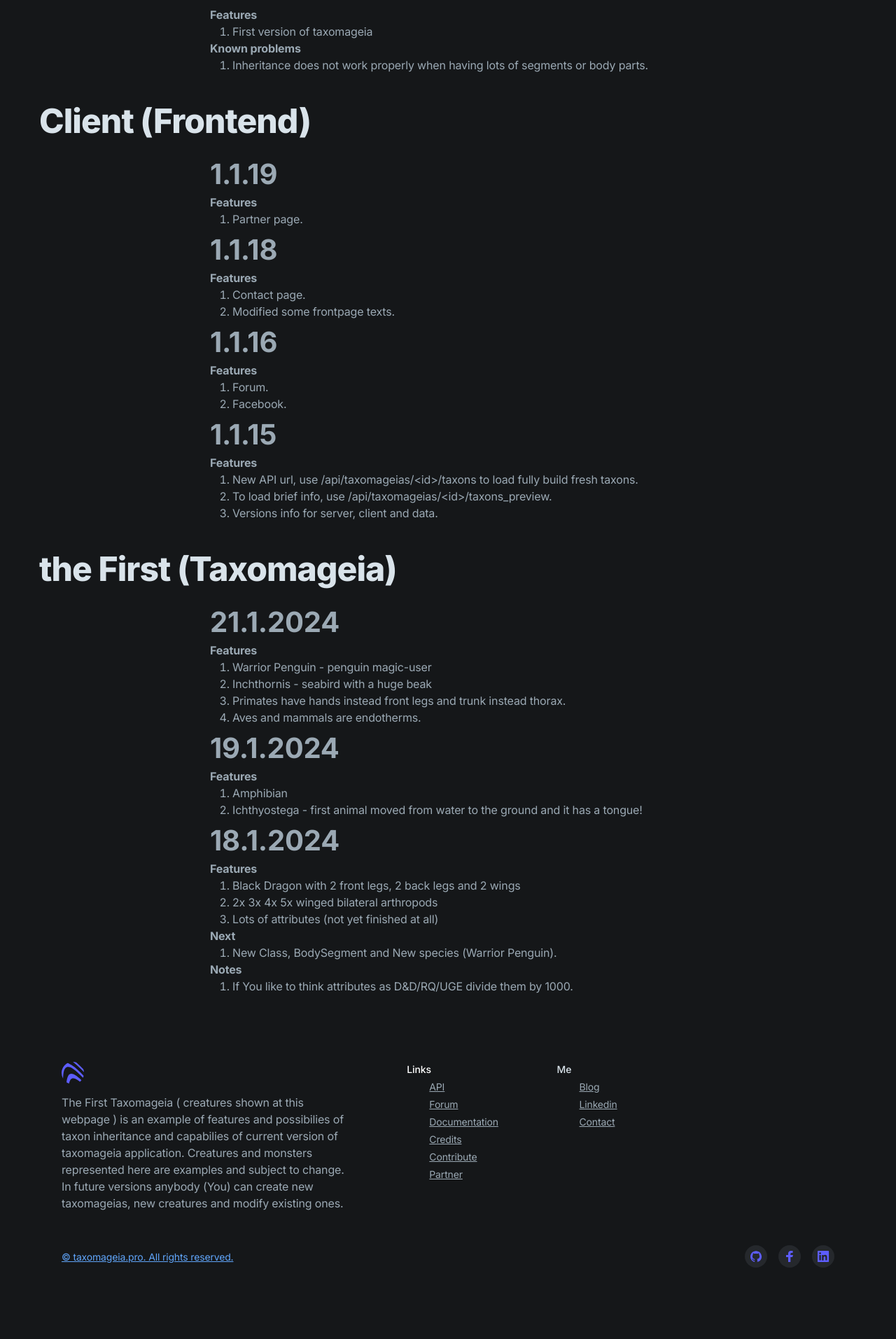
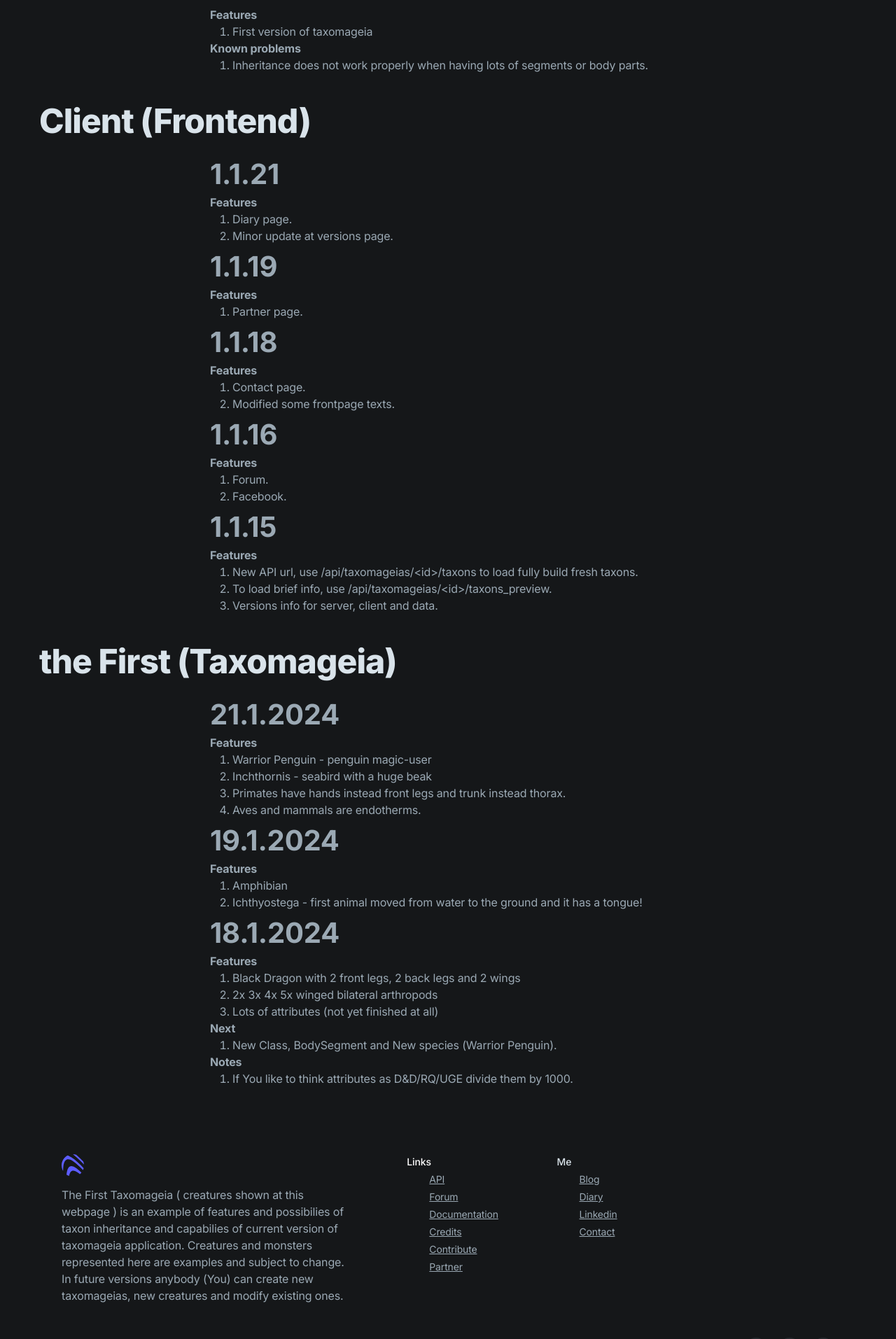
Before and after one commit to Nerdman4U/taxomageia-frontend, a Next.js app: page /versions in a window 1280 px wide. Shown: the part 1379-3292 px from the top of the page at 70% size. Before the commit the page ends 3254 px from the top, so only its background shows below. Built offline with nearby package versions, Linux system fonts and the light colour scheme; no server answers.

Commit message:
feat(diary): diary page

```diff
--- a/app/credits/page.tsx
+++ b/app/credits/page.tsx
@@ -28,7 +28,7 @@
   const templates = credits.templates as items[]
   const images = credits.images as items[]
   return (
-    <section id="versions">
+    <section id="credits">
       <div className="max-w-6xl mx-auto px-4 sm:px-6 text-gray-400">
         <div className="py-12 md:py-20 border-t border-gray-800">
 
--- /dev/null
+++ b/app/diary/page.tsx
@@ -0,0 +1,37 @@
+
+const Diary = () => {
+  return (
+    <section id="diary">
+      <div className="max-w-6xl mx-auto px-4 sm:px-6 text-gray-400">
+        <div className="py-12 md:py-20 border-t border-gray-800">
+
+          {/* Section header */}
+          <div className="max-w-3xl mx-auto text-center pb-12 md:pb-16">
+            {/* <div className="inline-flex text-sm font-semibold py-1 px-3 m-2 text-green-600 bg-green-200 rounded-full mb-4">Reach goals that matter</div> */}
+            <h1 className="h2 mb-4">Diary</h1>
+            <p className="text-xl text-gray-400">I will add "daily" developer notes here. Just for to share with you.</p>
+          </div>
+
+          <div className="max-w-3xl mx-auto md:pb-16">
+            <h3 className="h3 mb-3 text-gray-400">25.1.2024</h3>
+            <div>
+              <p>
+                I continue now with my progamming course. After i finish next lesson i will do some refactoring on the server side.
+                This work will be also a start to have user accounts and open access to create own Taxomageias (from templates, no need to worry about that).
+              </p>
+              <p>
+                Also, i am already thinking to add feature for notocord and vertebrae - they will be inherited from chordata and vertebrata and are
+                profundus body parts in all creatures and monsters having either of those taxons in parent taxons. To make all this work easier, i also
+                will do some refactoring on the server side. This is great because i feel much better now than when i started.
+              </p>
+            </div>
+
+          </div>
+        </div>
+      </div>
+    </section>
+  )
+
+}
+
+export default Diary
--- a/app/versions/client.json
+++ b/app/versions/client.json
@@ -1,4 +1,11 @@
 [
+  {
+    "version": "1.1.21",
+    "features_en": [
+      "Diary page.",
+      "Minor update at versions page."
+    ]
+  },
   {
     "version": "1.1.19",
     "features_en": [
@@ -22,11 +29,6 @@
       "New API url, use /api/taxomageias/<id>/taxons to load fully build fresh taxons.",
       "To load brief info, use /api/taxomageias/<id>/taxons_preview.",
       "Versions info for server, client and data."
-    ],
-    "problems_en": [
-    ],
-    "next_en": [
-
     ]
   }
 ]
--- a/components/ui/footer.tsx
+++ b/components/ui/footer.tsx
@@ -60,6 +60,9 @@
                 <ul>
                   <li className="mb-1">
                     <Link href={config.blog} target="_blank" className="text-gray-400 hover:text-gray-100 transition duration-150 ease-in-out">Blog</Link>
+                  </li>
+                  <li className="mb-1">
+                    <Link href={config.diary} target="_blank" className="text-gray-400 hover:text-gray-100 transition duration-150 ease-in-out">Diary</Link>
                   </li>
                   <li className="mb-1">
                     <Link href={config.linkedin} target="_blank" className="text-gray-400 hover:text-gray-100 transition duration-150 ease-in-out">Linkedin</Link>
--- a/config/index.js
+++ b/config/index.js
@@ -14,6 +14,7 @@
 const email = "mailto:info@taxomageia.pro"
 const contact = "/contact.html"
 const partner = "/partner.html"
+const diary = "/diary.html"
 
 export {
   api,
@@ -31,5 +32,6 @@
   facebook,
   email,
   contact,
-  partner
+  partner,
+  diary
 }
```
